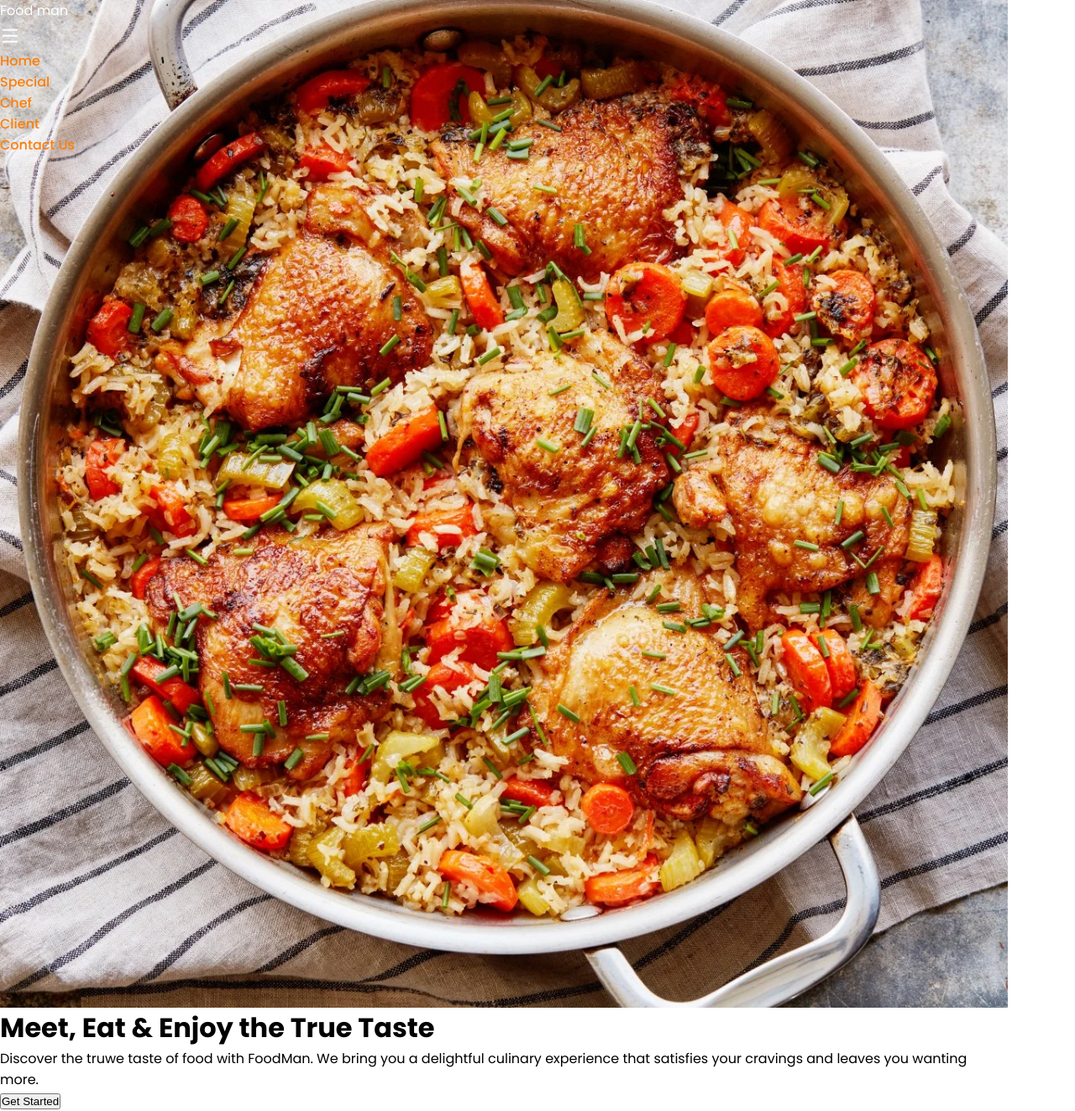
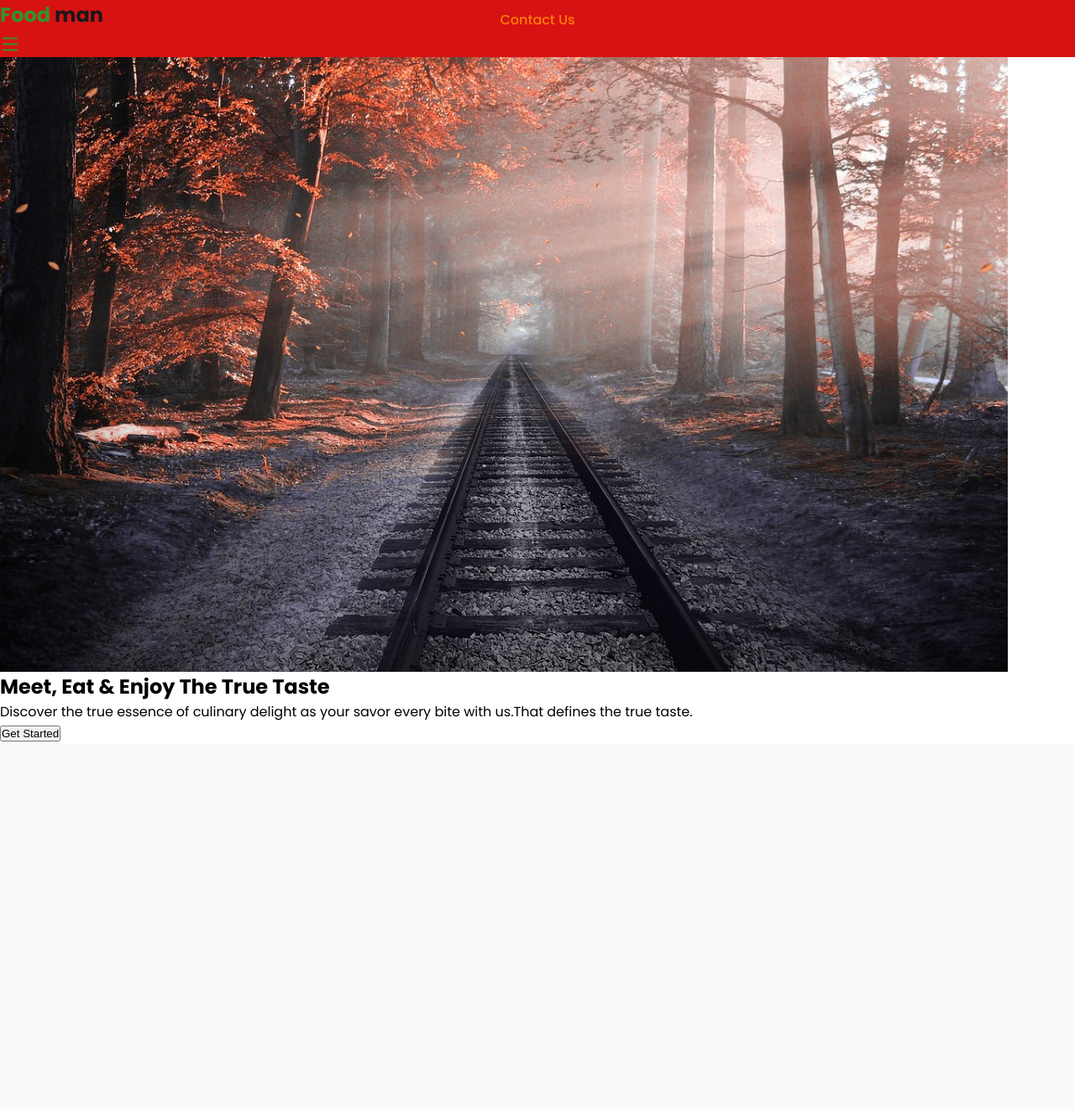
Before and after one commit to AlnomanRobin/Web_Development-100DaysWithCPC, a PHP site: page / in a window 1280 px wide. Shown: the whole page at 84% size. After the commit the page ends 885 px from the top, so only its background shows below. Run offline with PHP 8.4, Linux system fonts and the light colour scheme; some libraries are stand-ins or nearby versions.

Commit message:
new commit

```diff
--- a/phase-01/Day 3-7/index.html
+++ b/phase-01/Day 3-7/index.html
@@ -10,7 +10,7 @@
 <body>
     <nav>
         <div class="nav_header">
-            <div class="nav__logo">
+            <div class="logo nav__logo">
                 <a href="#">Food <span>man</span></a>
             </div>
             <div class="nav__menu__btn" id="menu-btn">
@@ -25,18 +25,16 @@
             <li><a href="#">Contact Us</a></li>
         </ul>
         <div class="nav__btn">
-            <button class="btn"><i class="ro-shopping-bag-fill"></i></button>
+            <button class="btn"><i class="ri-shopping-bag-fill"></i></button>
         </div>
     </nav>
-    <header class="section__con">
-        <div class="header__imge">
-            <img src="/img 3.webp" alt="header">
+    <section class="section__container header__container" id="home">
+        <div class="header__image">
+            <img src="/Day 3-7/img 1.jpg" alt="header image">
         </div>
         <div class="header__content">
-            <h1>Meet, Eat & Enjoy the <span>True Taste</span></h1>
-            <p class="section__discription">
-            Discover the truwe taste of food with FoodMan. We bring you a delightful culinary experience that satisfies your cravings and leaves you wanting more.
-
+            <h1>Meet, Eat & Enjoy The <span>True Taste</span></h1>
+            <p class="section__description">Discover the true essence of culinary delight as your savor every bite with us.That defines the true taste.
             </p>
             <div class="header__btn">
                 <button class="btn">Get Started</button>
--- a/phase-01/Day 3-7/style.css
+++ b/phase-01/Day 3-7/style.css
@@ -2,11 +2,11 @@
 
 :root {
     --primary-color: #fc7f09;
-    --secondary-color: #fffcfa;
-    --background-color: #db6e09;
+    --primary-color-light: #d71212;
+    --primary-color-dark: #db6e09;
     --text-dark: #18181b;
     --text-light: #6b7280;
-    --white: #ffffff;
+    --white: #319331;
     max-width: 1200px;
 }
 
@@ -17,7 +17,7 @@
 }
 
 body {
-    font-family: poppins, sans-serif;
+    font-family: 'poppins', sans-serif;
 }
 
 .logo a {
@@ -44,7 +44,7 @@ ul {
     list-style: none;
 }
 
-/*Navigation Bar*/
+/*Navigation */
 nav {
     position: fixed;
     isolation: isolate;
@@ -71,7 +71,7 @@ nav {
     cursor: pointer;
 }
 
-.nav--links {
+.nav__links {
     position: absolute;
     top: 68px;
     left: 0;
@@ -86,7 +86,7 @@ nav {
     background-color: var(--primary-color-light);
     transition: 0.5s;
     z-index: -1;
-    transform: translateY(-100px);
+    transform: translateY(-100%);
 }
 
 .nav__links.open {
```
